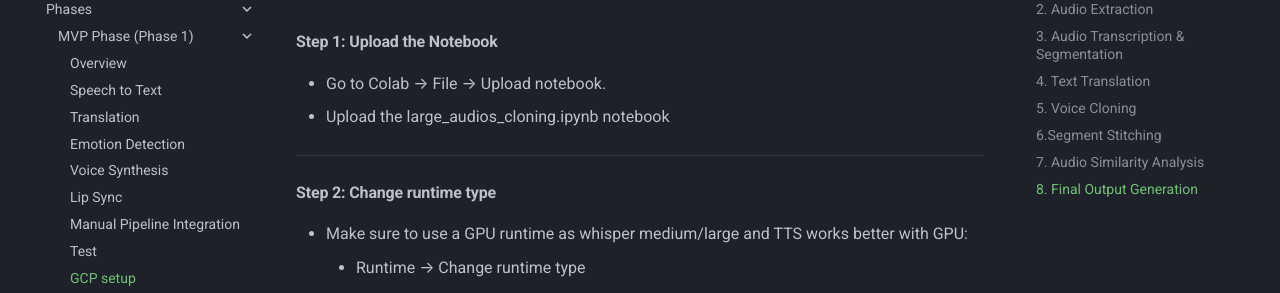
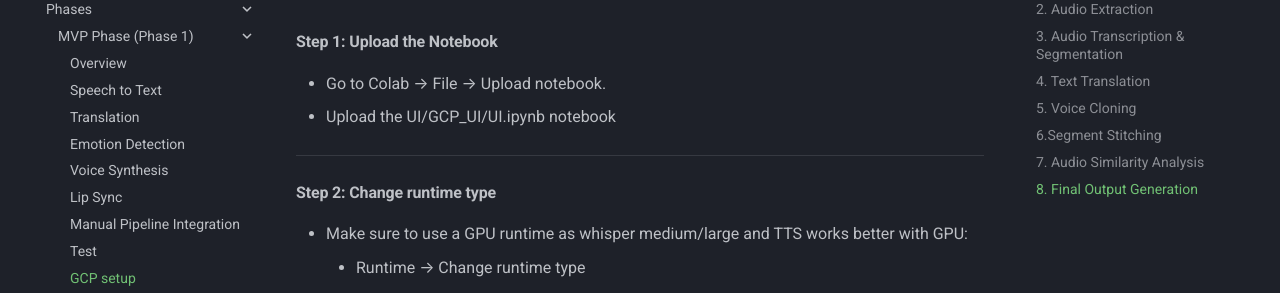
Before and after one commit to RETAILBRIDGE-LLC/wiki, an MkDocs documentation site: the page built from docs/phases/phase1_mvp/gcp_setup.md, in a window 1280 px wide and 900 px high, scrolled down 2882 px. Shown: the part 153-446 px from the top of the window. Built offline with MkDocs 1.6.1 and Material for MkDocs 9.7.7, drawn with Linux system fonts in a browser that asks for light colours.

Commit message:
Update gcp_setup.md

```diff
--- a/docs/phases/phase1_mvp/gcp_setup.md
+++ b/docs/phases/phase1_mvp/gcp_setup.md
@@ -104,7 +104,7 @@ To implement an AI-powered video dubbing and voice cloning system, built using G
 #### Step 1: Upload the Notebook
 
 - Go to Colab → File → Upload notebook.
-- Upload the large_audios_cloning.ipynb notebook
+- Upload the UI/GCP_UI/UI.ipynb notebook
 
 ---
 
```
